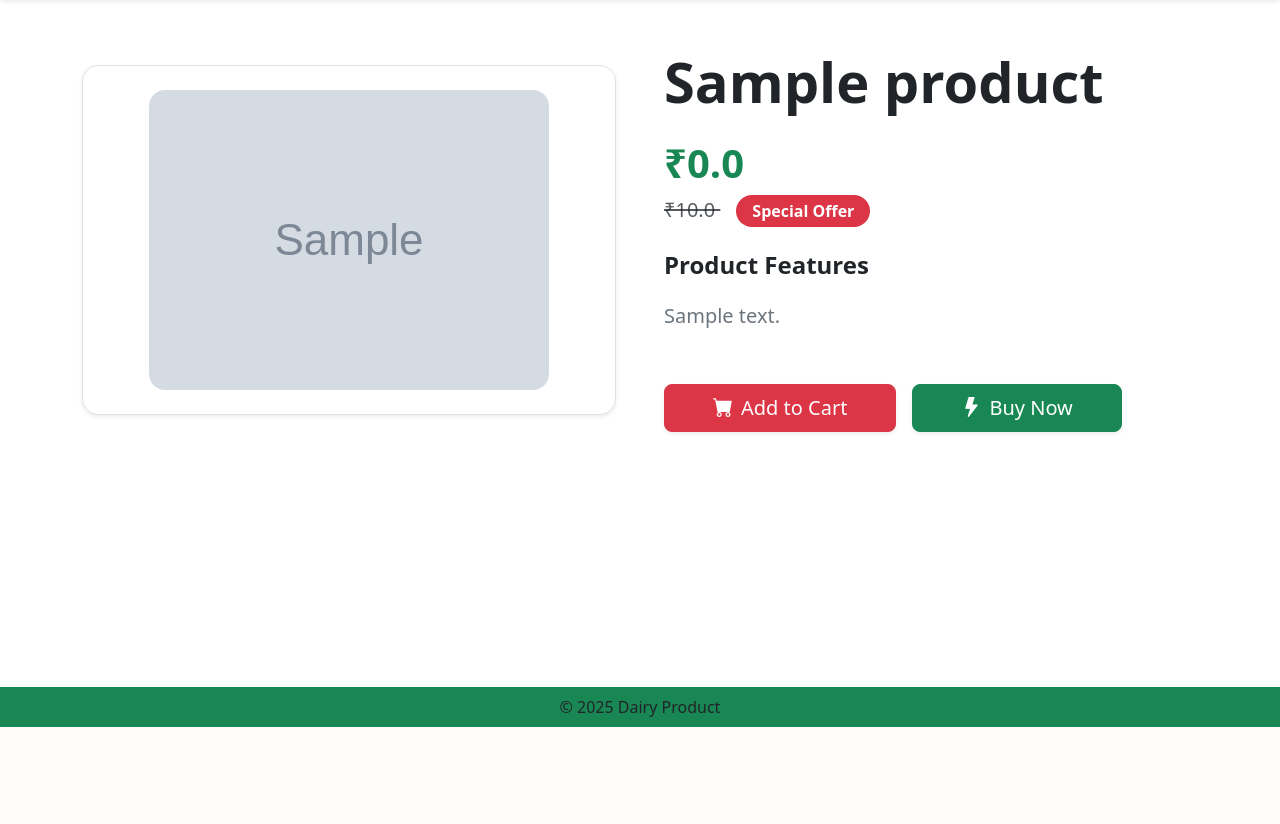
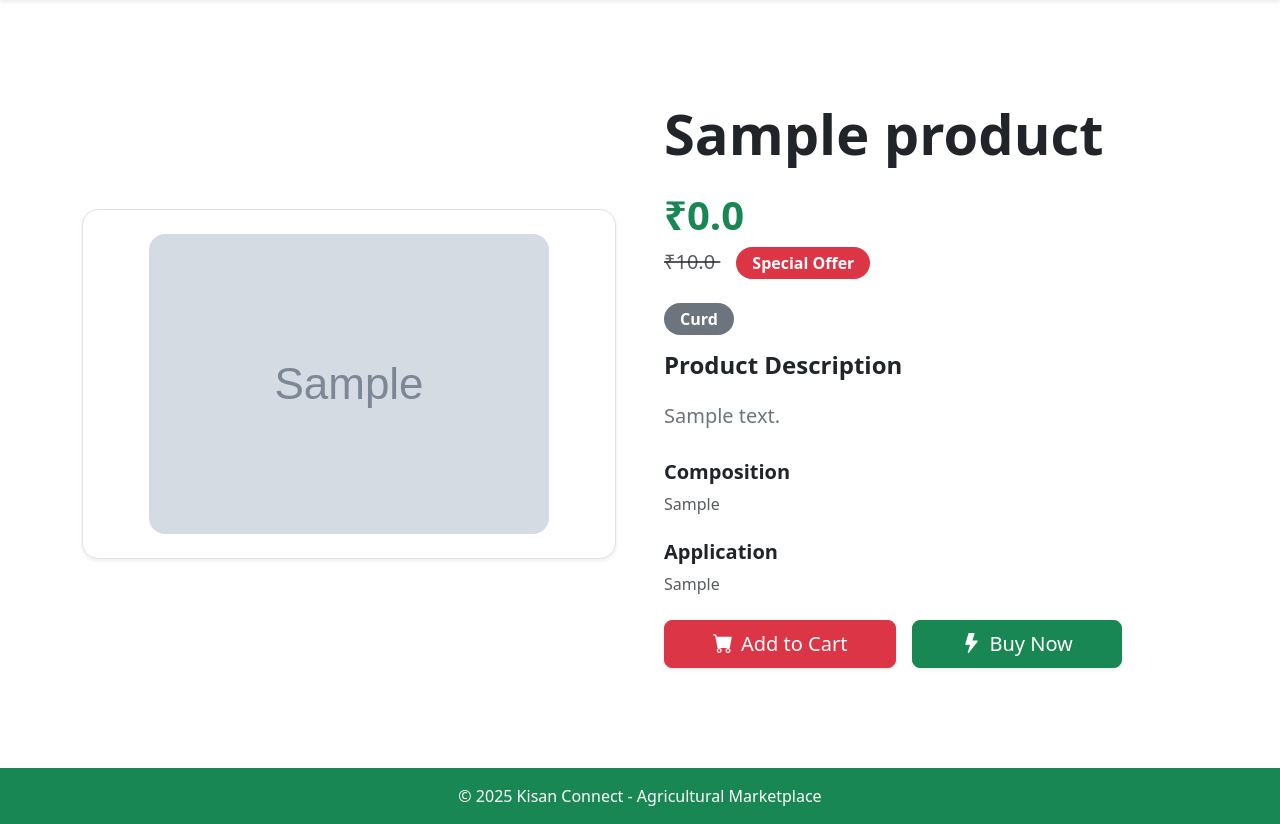
Before and after one commit to kpatil2005/kisan-connect, a Django app: page /product-detail/1/ in a window 1280 px wide. Shown: the part 73-897 px from the top of the page. Before the commit the page ends 800 px from the top, so only its background shows below. Run offline with Django 5.2, Linux system fonts and the light colour scheme; a user stored in the database is signed in; tables that the repository leaves empty hold one stand-in row (values such as "Sample post"); grey boxes marked "Sample" are stand-in pictures; some libraries are stand-ins or nearby versions.

Commit message:
Fix product detail page layout and functionality - proper spacing, buy now button, footer

```diff
--- a/app/templates/app/base.html
+++ b/app/templates/app/base.html
@@ -205,8 +205,8 @@
   {% block main-content %}{% endblock main-content %}
   {% block payment-gateway %}{% endblock payment-gateway %}
 
-  <footer class="container-fluid fixed-bottom bg-success text-center p-2 mt-5">
-    © 2025 Dairy Product
+  <footer class="container-fluid bg-success text-center p-3 mt-5">
+    <p class="mb-0 text-white">© 2025 Kisan Connect - Agricultural Marketplace</p>
   </footer>
 
   <script src="https://cdn.jsdelivr.net/npm/@popperjs/core@2.11.8/dist/umd/popper.min.js" integrity="sha384-I7E8VVD/ismYTF4hNIPjVp/Zjvgyol6VFvRkX/vR+Vc4jQkC+hVqc2pM8ODewa9r" crossorigin="anonymous"></script>
--- a/app/templates/app/productdetail.html
+++ b/app/templates/app/productdetail.html
@@ -4,7 +4,7 @@
 {% block title %}{{ product.title }}{% endblock %}
 
 {% block main-content %}
-<div class="container my-5">
+<div class="container" style="margin-top: 100px; margin-bottom: 100px;">
     <div class="row g-5 align-items-center">
 
         <!-- Product Image -->
@@ -37,12 +37,21 @@
                 </p>
             </div>
 
-            <!-- Features -->
-            <div class="mb-5">
-                <h4 class="fw-semibold mb-3">Product Features</h4>
+            <!-- Category & Description -->
+            <div class="mb-4">
+                <span class="badge bg-secondary fs-6 py-2 px-3 rounded-pill mb-3">{{ product.get_category_display }}</span>
+                <h4 class="fw-semibold mb-3">Product Description</h4>
                 <p class="fs-5 text-secondary lh-lg" style="max-width: 520px;">
                     {{ product.description }}
                 </p>
+                {% if product.composition %}
+                <h5 class="fw-semibold mb-2 mt-4">Composition</h5>
+                <p class="text-muted">{{ product.composition }}</p>
+                {% endif %}
+                {% if product.prodapp %}
+                <h5 class="fw-semibold mb-2 mt-4">Application</h5>
+                <p class="text-muted">{{ product.prodapp }}</p>
+                {% endif %}
             </div>
 
             <!-- Action Buttons -->
@@ -56,11 +65,15 @@
                     </button>
                 </form>
 
-                <a href="{% url 'app:showcart' %}"
-                   class="btn btn-success btn-lg px-5 d-flex align-items-center gap-2 shadow-sm"
-                   style="transition: transform 0.2s ease;">
-                    <i class="bi bi-lightning-fill fs-5"></i> Buy Now
-                </a>
+                <form action="{% url 'app:addtocart' %}" method="GET" class="m-0">
+                    <input type="hidden" name="prod_id" value="{{ product.id }}">
+                    <button type="submit"
+                            class="btn btn-success btn-lg px-5 d-flex align-items-center gap-2 shadow-sm"
+                            style="transition: transform 0.2s ease;"
+                            onclick="this.form.submit(); setTimeout(() => window.location.href='{% url 'app:checkout' %}', 500);">
+                        <i class="bi bi-lightning-fill fs-5"></i> Buy Now
+                    </button>
+                </form>
             </div>
         </div>
 
```
